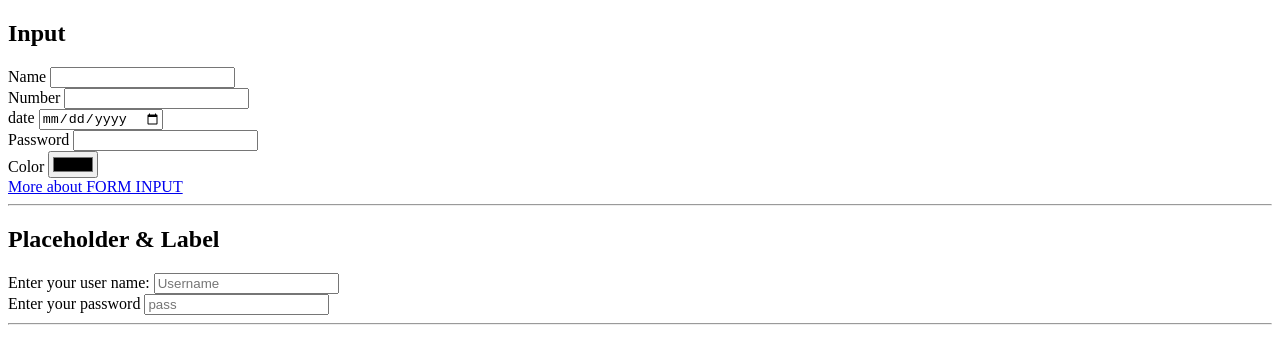
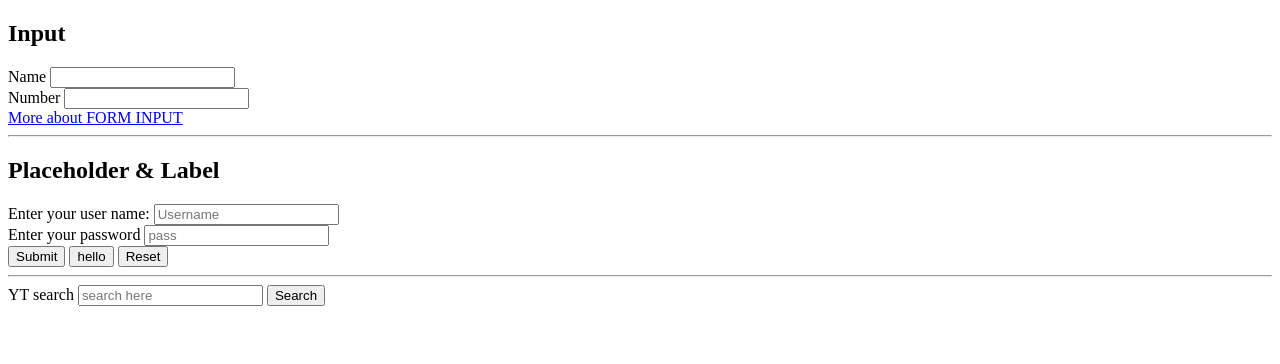
Before and after one commit to Ishan0011/Web-dev, a plain HTML site: page form.html in a window 1280 px wide. Drawn offline with Linux system fonts and the light colour scheme.

Commit message:
practice q8

```diff
--- a/form.html
+++ b/form.html
@@ -6,7 +6,7 @@
     <title>Forms in HTML</title>
 </head>
 <body>
-    <form action="/action"></form> <!--form- collect data | action define next action to perform i.e redirectin a page etc-->
+    <form action="/action"> <!--form- collect data | action define next action to perform i.e redirectin a page etc-->
     <!--input attribute -->
     <h2>Input</h2>
     Name
@@ -15,15 +15,6 @@
     Number
     <input type="number">
     <br>
-    date
-    <input type="date">
-    <br>
-    Password
-    <input type="password" >
-    <br>
-    Color
-    <input type="color">
-    <br>
     <a href="https://developer.mozilla.org/en-US/docs/Web/HTML/Reference/Elements/input">More about FORM INPUT</a>
     <hr>  <!-- create a partition line -->
     <h2>Placeholder & Label</h2>
@@ -31,13 +22,22 @@
 
           <!-- basic way of using label  -->
         <label>
-            Enter your user name: <input type="text" placeholder="Username">
+            Enter your user name: <input type="text" placeholder="Username" name="user_name"> <!--Name passes the data to next address -->
         </label>
     <br>
         <!-- classical approch of label -->
-         <label for="password">Enter your password</label>
-         <input type="password" id="password" placeholder="pass">
+         <label for="password">Enter your password</label >
+         <input type="password" id="password" placeholder="pass" name="password">
     </div>
+    <button>Submit</button> <!--default type submit (action* in form)-->
+    <button type="button">hello</button>
+    <button type="reset">Reset</button>
     <hr>
+    </form>
+    <form action="https://www.youtube.com/results">
+        YT search
+        <input type="text" placeholder="search here " name="search_query" >
+        <button>Search</button>
+    </form>
 </body>
 </html>
```
Also changed, not shown: practiceq8.html (added, +17 -0 lines).
